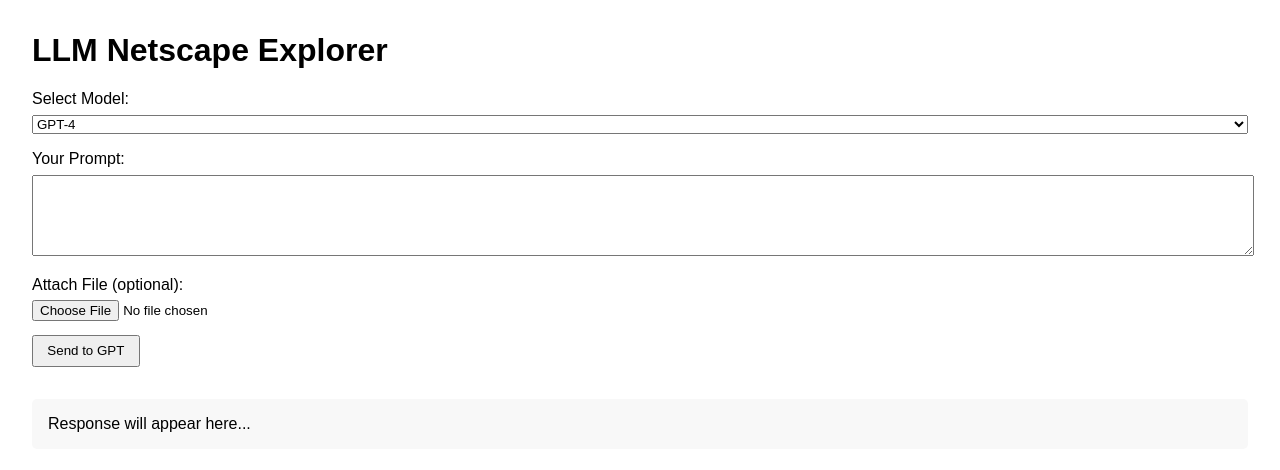
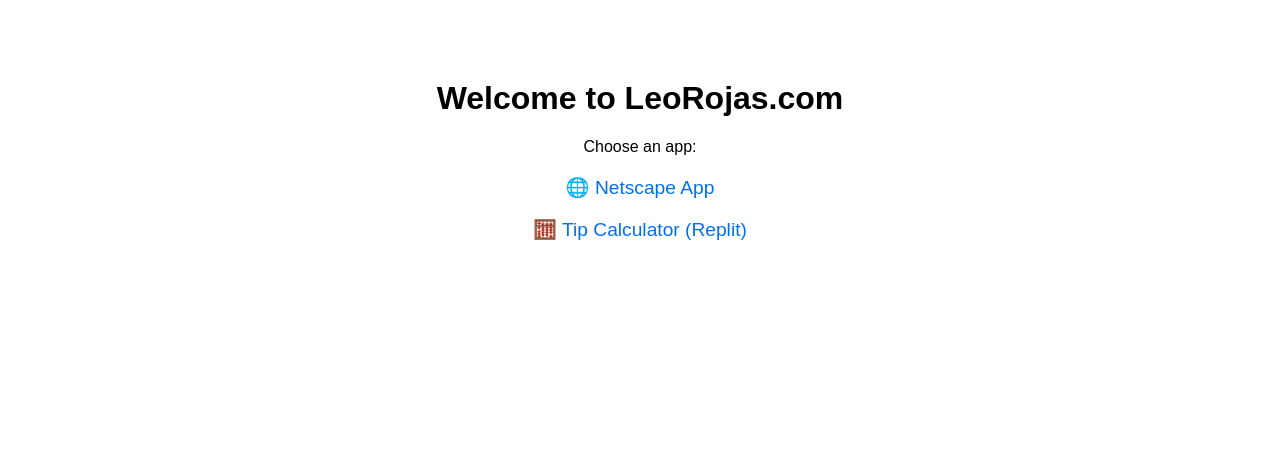
Before and after one commit to Leotheinspector/netscape, a website: page public/index.html in a window 1280 px wide. Drawn offline with Linux system fonts and the light colour scheme.

Commit message:
Set new static homepage as index.html

```diff
--- a/public/index.html
+++ b/public/index.html
@@ -2,35 +2,16 @@
 <html lang="en">
 <head>
   <meta charset="UTF-8">
-  <title>LLM Netscape Explorer</title>
+  <title>Leo Rojas - Home</title>
   <style>
-    body { font-family: Arial, sans-serif; margin: 2em; }
-    label { display: block; margin-top: 1em; }
-    textarea, select, input { width: 100%; margin-top: 0.5em; }
-    button { margin-top: 1em; padding: 0.5em 1em; }
-    #response { margin-top: 2em; white-space: pre-wrap; background: #f8f8f8; padding: 1em; border-radius: 5px; }
+    body { font-family: sans-serif; text-align: center; margin-top: 5em; }
+    a { display: block; margin: 1em 0; font-size: 1.2rem; color: #0070f3; text-decoration: none; }
   </style>
 </head>
 <body>
-
-  <h1>LLM Netscape Explorer</h1>
-
-  <label for="model">Select Model:</label>
-  <select id="model">
-    <option value="gpt-4">GPT-4</option>
-    <option value="gpt-3.5-turbo">GPT-3.5 Turbo</option>
-  </select>
-
-  <label for="prompt">Your Prompt:</label>
-  <textarea id="prompt" rows="5"></textarea>
-
-  <label for="file">Attach File (optional):</label>
-  <input type="file" id="file" />
-
-  <button>Send to GPT</button>
-
-  <div id="response">Response will appear here...</div>
-
-  <script src="main.js"></script>
+  <h1>Welcome to LeoRojas.com</h1>
+  <p>Choose an app:</p>
+  <a href="/netscape/">🌐 Netscape App</a>
+  <a href="https://tipcalculator.leorojas.com">🧮 Tip Calculator (Replit)</a>
 </body>
 </html>
```
Also changed, not shown: public/home.html (deleted, +0 -17 lines).
